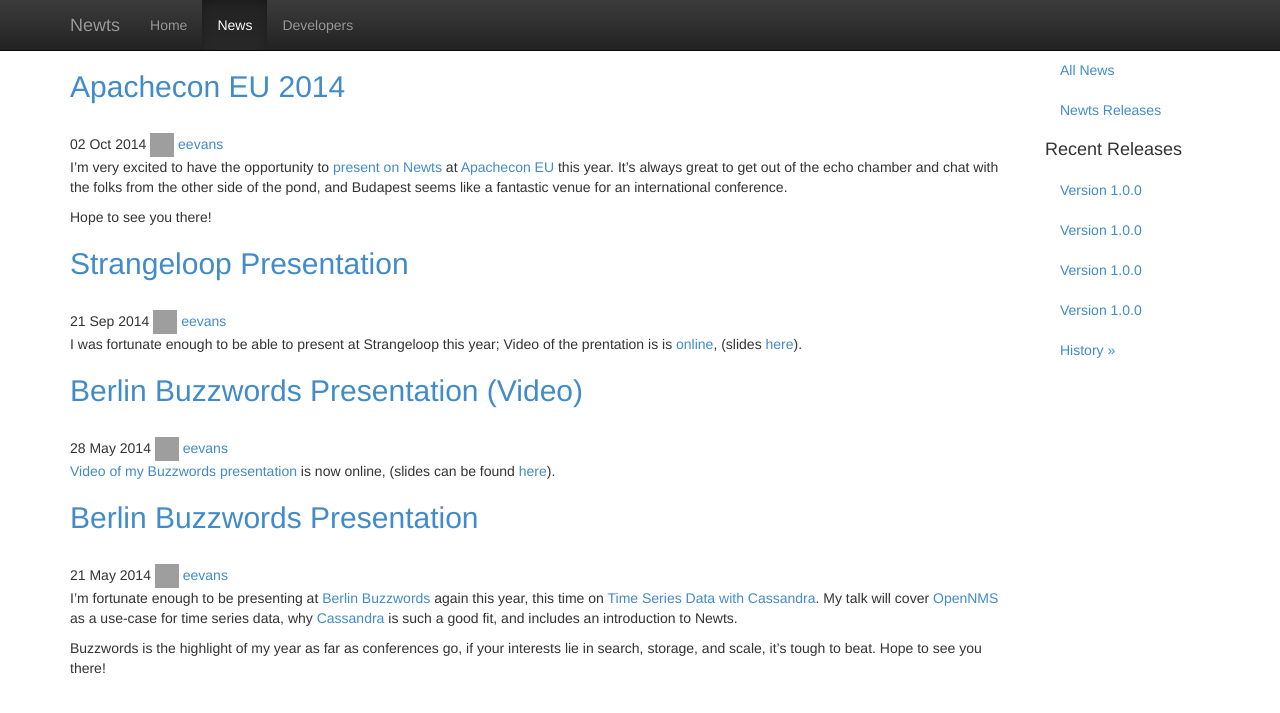
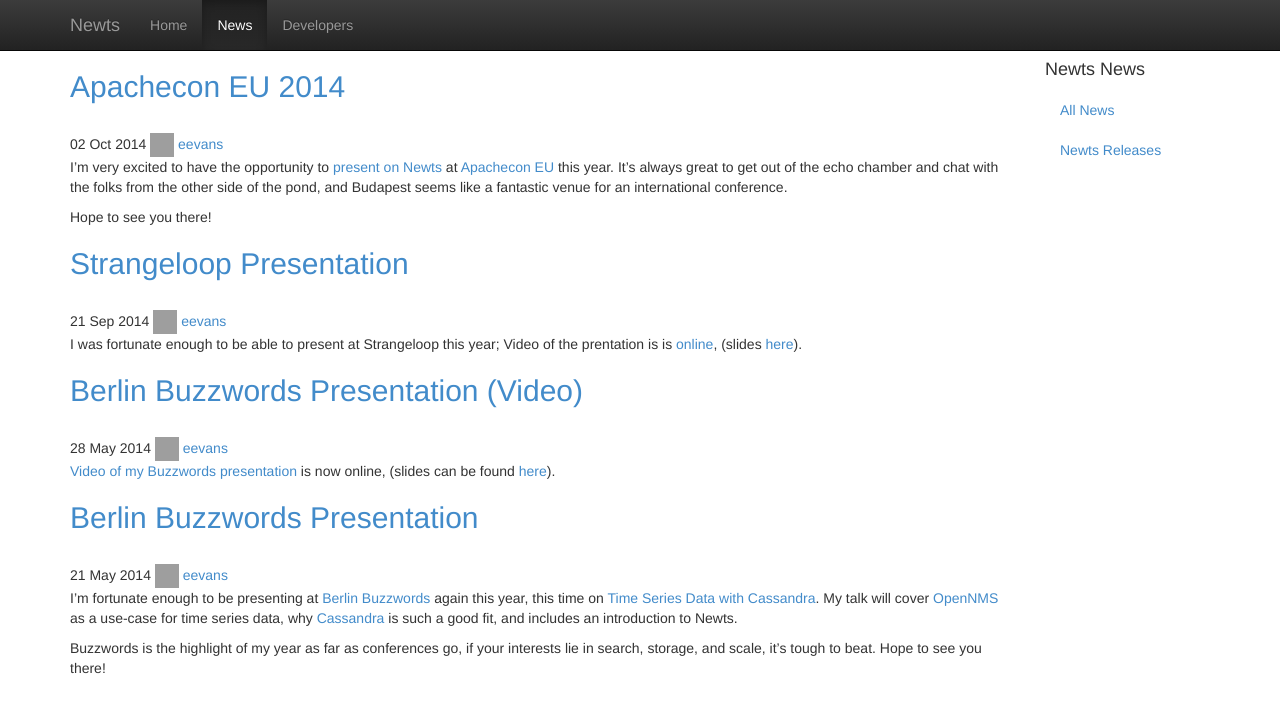
Before and after one commit to OpenNMS/newts, a Jekyll site: the page built from news/index.html, in a window 1280 px wide. Shown: the top 713 px of the page. Built offline with Jekyll 4.4.1, drawn with Linux system fonts in a browser that asks for light colours; grey boxes are pictures that could not be loaded.

Commit message:
comment out confusing history nav sidebar

```diff
--- a/_includes/news_sidebar.html
+++ b/_includes/news_sidebar.html
@@ -1,3 +1,4 @@
+<h4>Newts News</h4>
 <ul class="nav nav-sidebar">
     <li class="{% if page.title == 'News' %}active{% endif %}">
         <a href="{{ site.baseurl }}/news/">All News</a>
@@ -7,6 +8,7 @@
     </li>
 </ul>
 
+<!--
 <h4>Recent Releases</h4>
 
 <ul class="nav nav-sidebar">
@@ -19,3 +21,4 @@
         <a href="{{ site.baseurl }}/docs/history/">History »</a>
     </li>
 </ul>
+-->
```
